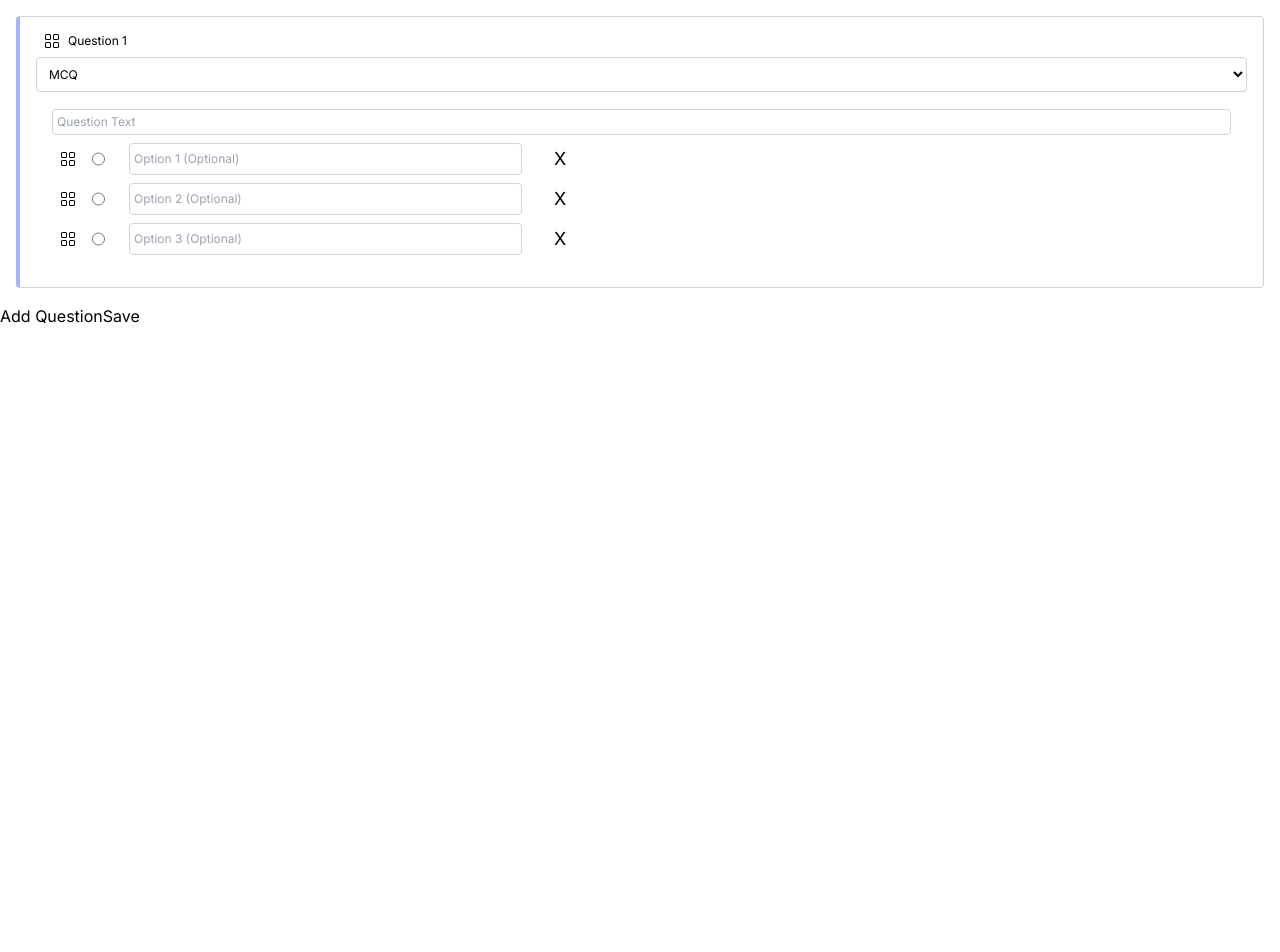
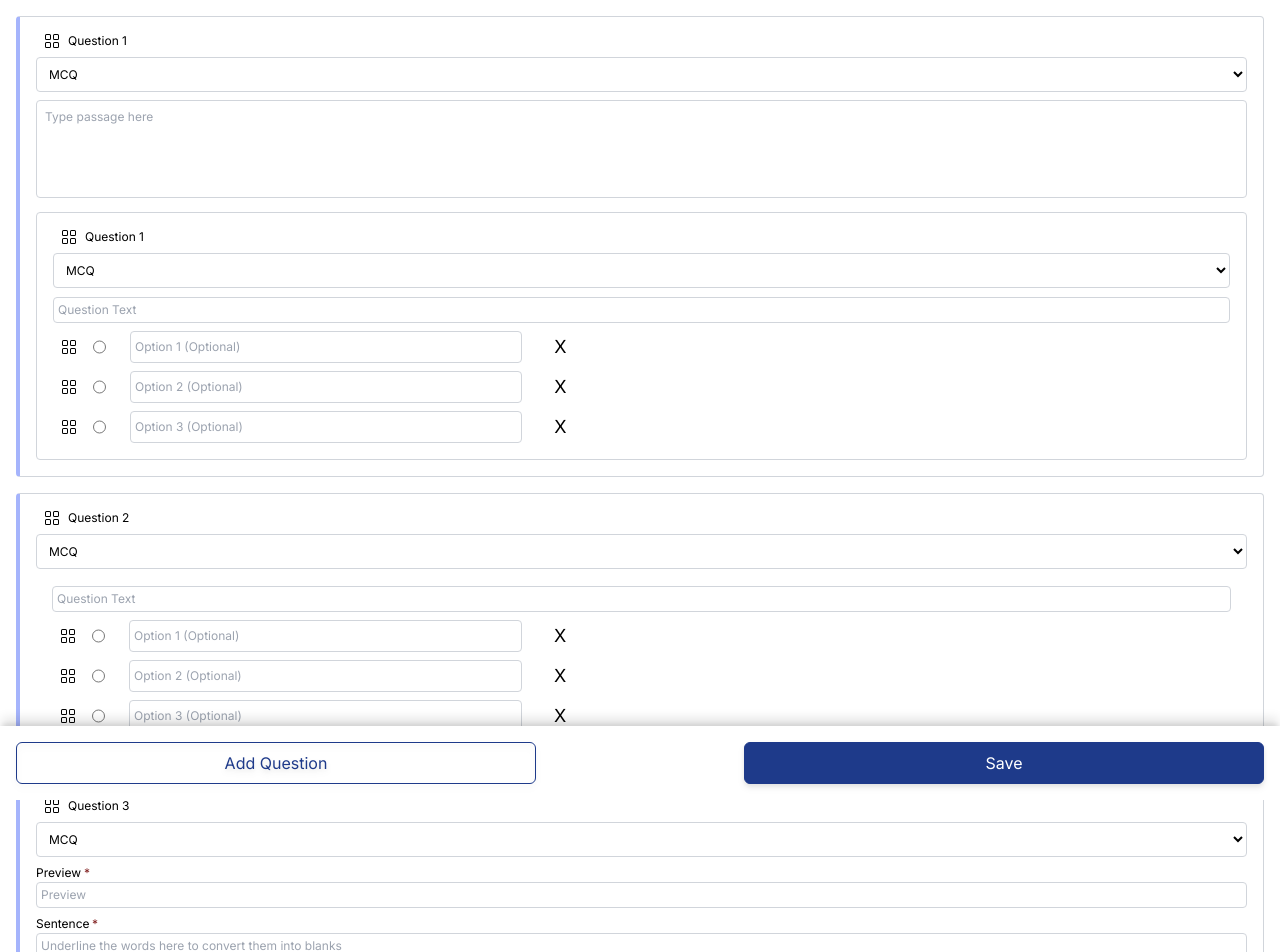
Before and after one commit to rahilansari261/super_form, a Next.js app: page / in a window 1280 px wide. Shown: the top 952 px of the page. Before the commit the page ends 800 px from the top, so only its background shows below. Built offline with nearby package versions, Linux system fonts and the light colour scheme.

Commit message:
footer added with style

```diff
--- a/components/Footer.jsx
+++ b/components/Footer.jsx
@@ -1,8 +1,12 @@
 const Footer = () => {
   return (
-    <div className="flex relative bottom-0 left-0 right-0">
-      <div>Add Question</div>
-      <div>Save</div>
+    <div className="flex justify-between align-center gap-10 fixed bg-white bottom-0 left-0 right-0 p-4 shadow-[rgba(0,0,0,0.1)_0px_-10px_10px_-2px,rgba(0,0,0,0.1)_0px_-4px_5px_-2px]">
+      <div className="cursor-pointer flex items-center justify-center w-5/12 border border-blue-900 text-blue-900 rounded-md hover:bg-gray-100 drop-shadow-md p-2">
+        <span className=" text-blue-900">Add Question</span>
+      </div>
+      <div className="cursor-pointer flex items-center justify-center w-5/12 border border-blue-900 bg-blue-900 text-blue-900 rounded-md drop-shadow-md p-2">
+        <span className=" text-white">Save</span>
+      </div>
     </div>
   );
 };
--- a/components/FormBuilder.jsx
+++ b/components/FormBuilder.jsx
@@ -11,15 +11,25 @@ import { useState } from "react";
 
 const FormBuilder = () => {
   const allQuestions = [
-    // {
-    //   id: "2",
-    //   questionType: "Comprehension",
-    //   questionComponent: <Comprehension mcqs={[{ id: "1" }]} />,
-    // },
+    {
+      id: "2",
+      questionType: "Comprehension",
+      questionComponent: <Comprehension mcqs={[{ id: "1" }]} />,
+    },
     {
       id: "1",
       questionType: "Mcq",
       questionComponent: <Mcq />,
+    },
+    {
+      id: "3",
+      questionType: "Cloze",
+      questionComponent: <Cloze />,
+    },
+    {
+      id: "4",
+      questionType: "Categorize",
+      questionComponent: <Categorize />,
     },
   ];
 
--- a/tailwind.config.js
+++ b/tailwind.config.js
@@ -1,18 +1,24 @@
 /** @type {import('tailwindcss').Config} */
 module.exports = {
   content: [
-    './pages/**/*.{js,ts,jsx,tsx,mdx}',
-    './components/**/*.{js,ts,jsx,tsx,mdx}',
-    './app/**/*.{js,ts,jsx,tsx,mdx}',
+    "./pages/**/*.{js,ts,jsx,tsx,mdx}",
+    "./components/**/*.{js,ts,jsx,tsx,mdx}",
+    "./app/**/*.{js,ts,jsx,tsx,mdx}",
   ],
   theme: {
     extend: {
       backgroundImage: {
-        'gradient-radial': 'radial-gradient(var(--tw-gradient-stops))',
-        'gradient-conic':
-          'conic-gradient(from 180deg at 50% 50%, var(--tw-gradient-stops))',
+        "gradient-radial": "radial-gradient(var(--tw-gradient-stops))",
+        "gradient-conic":
+          "conic-gradient(from 180deg at 50% 50%, var(--tw-gradient-stops))",
+      },
+      boxShadow: {
+        "custom-shadow":
+          "rgba(0, 0, 0, 0.1) 0px -10px 10px -2px, rgba(0, 0, 0, 0.1) 0px -4px 5px -2px",
+        "footer-shadow":
+          "rgba(0, 0, 0, 0.1) 0px -10px 10px -2px, rgba(0, 0, 0, 0.1) 0px -4px 5px -2px",
       },
     },
   },
   plugins: [],
-}
+};
```
